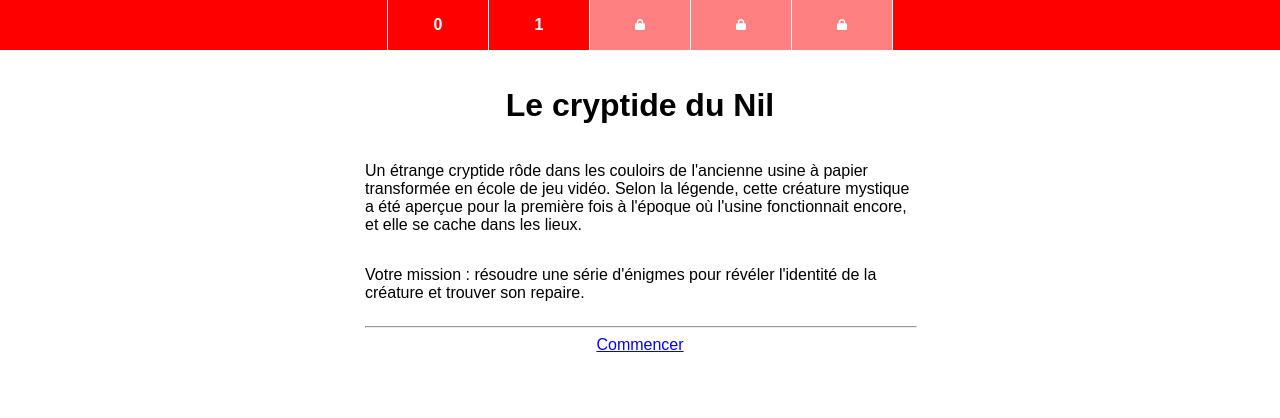
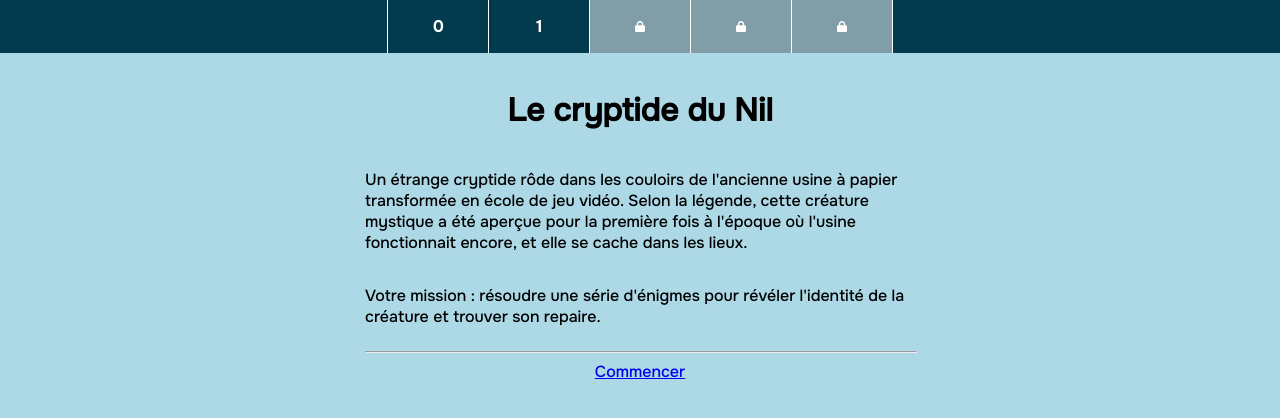
Before and after one commit to niloccolinus/JeuDePiste, a website built with Vite: page index.html in a window 1280 px wide. Built offline with nearby package versions, Linux system fonts and the light colour scheme.

Commit message:
updated styles.css, added fonts folder
Changed background colors, changed default font.

```diff
--- a/src/styles/styles.css
+++ b/src/styles/styles.css
@@ -1,7 +1,14 @@
+@font-face {
+  font-family: "onest";
+  src: url("/src/fonts/onest/Onest-Medium.ttf");
+  font-weight: 400;
+  font-style: normal;
+}
+
 body,
 html {
-    font-family: Arial, Helvetica, sans-serif;
-    background-color: white;
+  font-family: Onest, Arial, Helvetica, sans-serif;
+  background-color: #add8e6;
   margin: 0;
   padding: 0;
   overflow: hidden;
@@ -46,7 +53,7 @@ hr {
 }
 
 header {
-    background-color: red;
+  background-color: #023b4e;
 }
 
 ul {
```
Also changed, not shown: index.html (+5 -4 lines), src/fonts/onest/Onest-Black.ttf (added), src/fonts/onest/Onest-Bold.ttf (added), src/fonts/onest/Onest-ExtraBold.ttf (added), src/fonts/onest/Onest-ExtraLight.ttf (added), src/fonts/onest/Onest-Light.ttf (added), src/fonts/onest/Onest-Medium.ttf (added), src/fonts/onest/Onest-Regular.ttf (added), src/fonts/onest/Onest-SemiBold.ttf (added), src/fonts/onest/Onest-Thin.ttf (added). Lines whose indentation alone changed are shown as unchanged.
